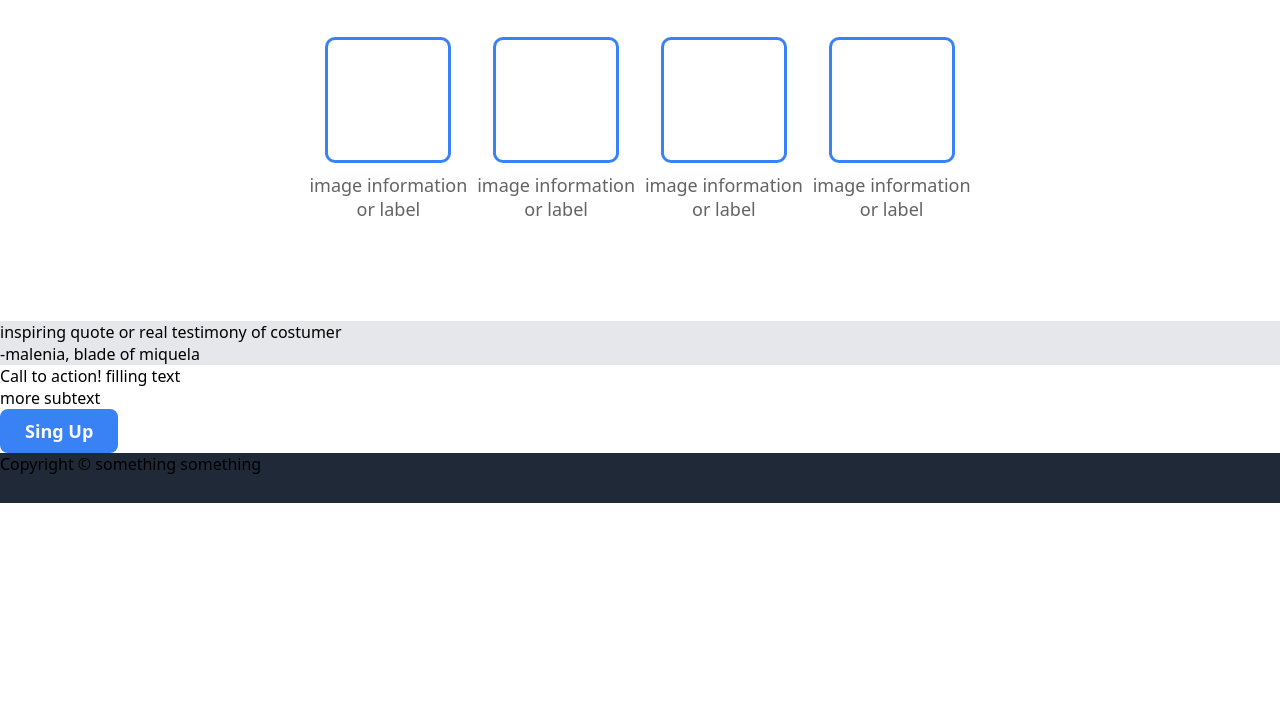
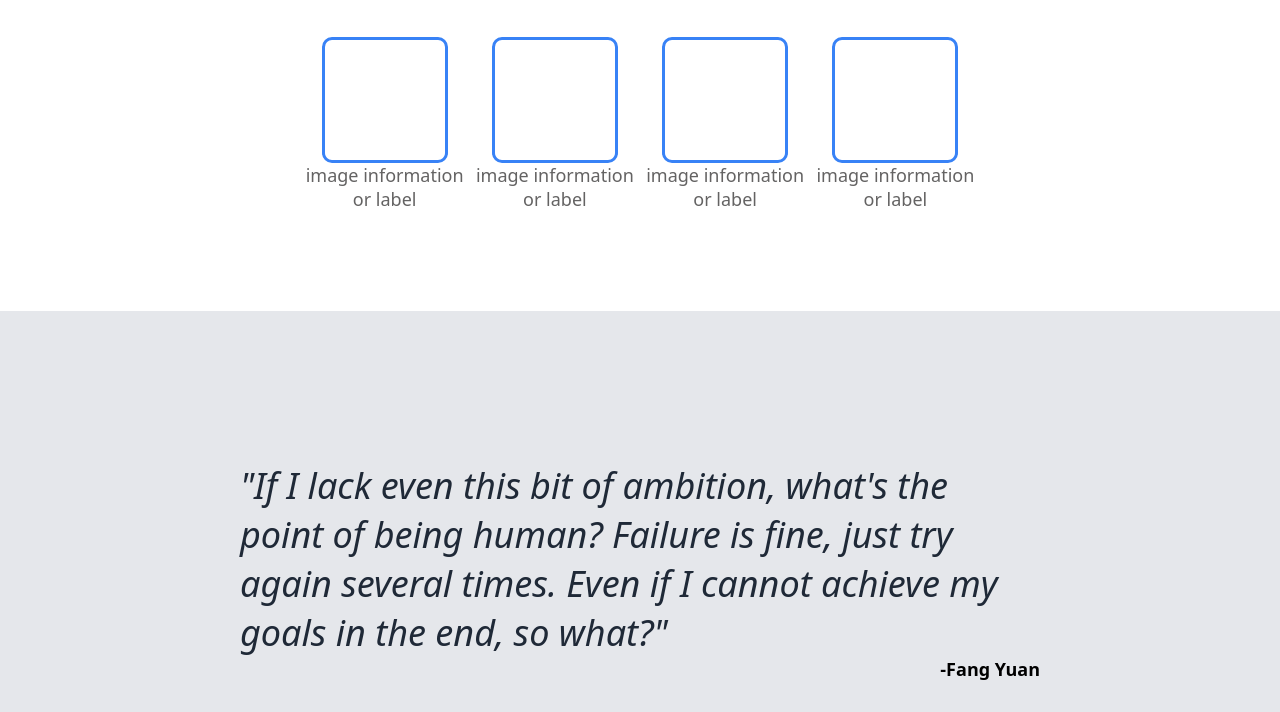
Before and after one commit to tococo852/landing-page-test, a plain HTML site: page index.html in a window 1280 px wide. Shown: the part 608-1320 px from the top of the page. Before the commit the page ends 1111 px from the top, so only its background shows below. Drawn offline with Linux system fonts and the light colour scheme.

Commit message:
Finish css for quote, singup and footer secctions aside from personalization is pretty much done

```diff
--- a/index.html
+++ b/index.html
@@ -70,12 +70,13 @@
 
     <div class="quote">
 
-        <div class="quote-text">
-             inspiring quote or real testimony of costumer
-        </div>
-
-        <div class="quote-author">
-            -malenia, blade of miquela
+        <div class="quote-container">
+            <div class="quote-text">
+                "If I lack even this bit of ambition, what's the point of being human? Failure is fine, just try again several times. Even if I cannot achieve my goals in the end, so what?"
+            </div>
+            <div class="quote-author">
+                -Fang Yuan
+            </div>
         </div>
 
     </div>
@@ -85,8 +86,8 @@
         <div class="signup-box">
 
             <div class="singup-text-box">
-                <div class="signup-text-title">Call to action! filling text</div>
-                <div class="signup-subtext"> more subtext</div>
+                <div class="signup-text-title">For more information, sing up!</div>
+                <div class="signup-subtext"> U will get notifications about the lastest works and avalability</div>
             </div>
 
             <div>
@@ -99,7 +100,7 @@
 
     <div class="footer">
         <div>
-            Copyright © something something
+            Copyright © Tococo
         </div>
     </div>
 
--- a/style.css
+++ b/style.css
@@ -127,7 +127,7 @@ body{
 }
 .info-container{
     display: flex;
-    gap: 0px;
+    gap: 10px;
     justify-content:center;
     align-items: center;
     width: 55%;
@@ -141,7 +141,7 @@ body{
     align-items: center;
     width: 100%;
     text-align: center;
-    gap: 10px;
+    gap: 0px;
     font-size: 18px;
     color: #646363;
     text-wrap:wrap;
@@ -150,18 +150,83 @@ body{
 /*quote start*/
 .quote{
     background-color: #e5e7eb;
+    display: flex;
+    justify-content: center;
+    align-items: center;
+    text-wrap: wrap;
+    padding: 150px ;
 
+
+
+}
+
+.quote-container{
+    width: 800px;
+    height: auto;
+    display: flex;
+    flex-direction: column;
+}
+.quote-text{
+    font-size: 36px;
+    font-style: italic;
+    font-weight: lighter;
+    color:#1f2937;
+
+}
+.quote-author{
+    font-size: 18px;
+    font-weight: 900;
+    align-self: flex-end;
 }
 
 /*singup start*/
 .signup{
+    display: flex;
+    justify-content: center;
+    align-items: center;
+    padding: 80px 100px;
+
+}
+
+.signup-box{
+    width: 950px;
+    height: 125px;
+    background-color: #3882f6;
+    border-radius: 20px;
+    display: flex;
+    justify-content:space-around;
+    align-items: center;
 
 }
 
 
+
+
+
+
+.signup-text-title{
+
+    font-size: 18px;
+    color: #f9faf8;
+    font-weight: 700;
+}
+
+.signup-subtext{
+    font-size: 18px;
+    color: #e5e7eb;
+}
+.button-bot{
+    border:2px solid #f9faf8;
+
+
+}
 /*footer start*/
 .footer{
     background: #1f2937;
     height: 50px;
+    color: #f9faf8;
+    display: flex;
+    justify-content: center;
+    align-items: center;
 
 }
```
